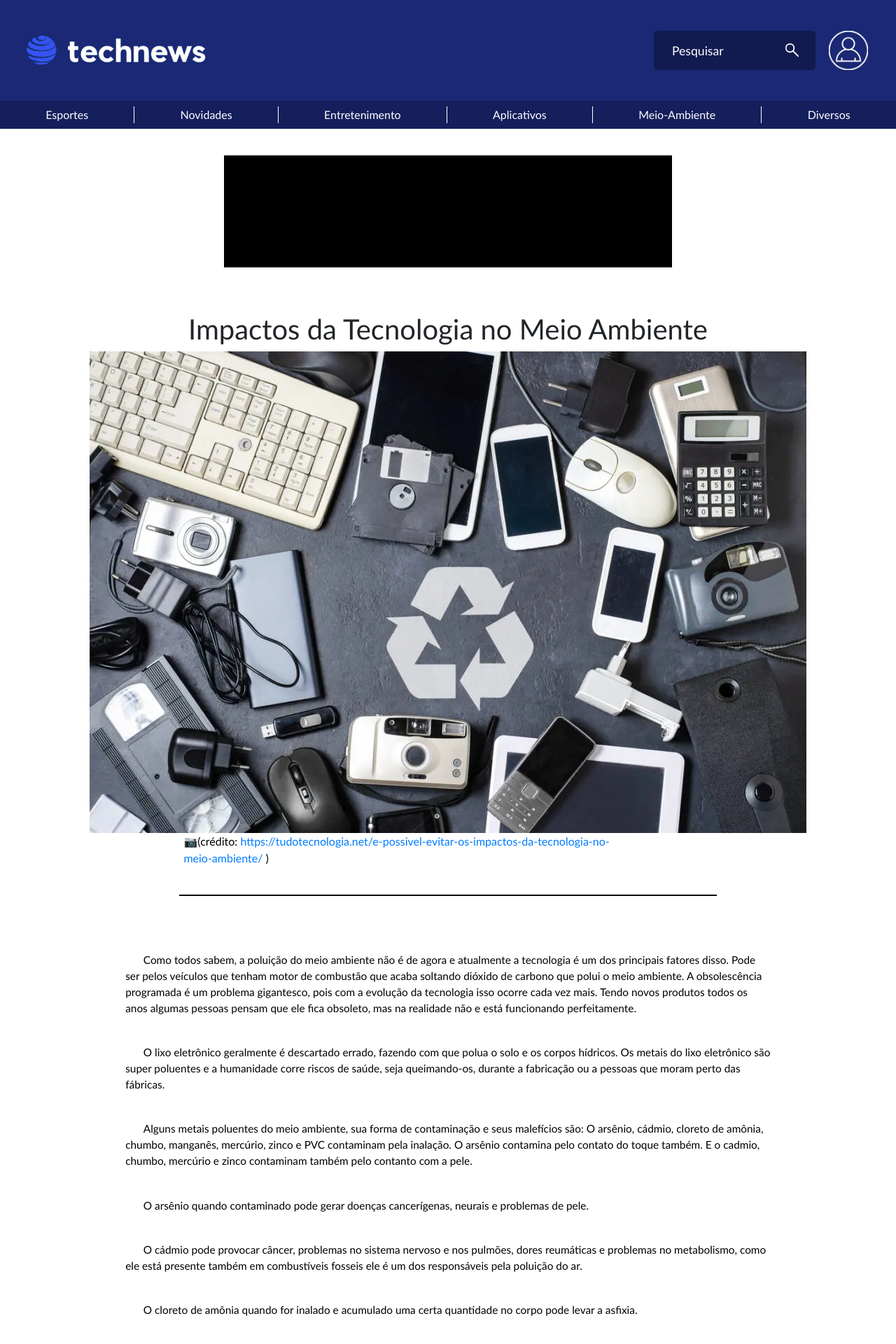
After one commit to senacrs-emti/2022-1M-jornal-G10, a PHP site: page /artigo-vini.php in a window 1280 px wide. The commit adds this page. Shown: the top 1920 px of the page at 70% size. Run offline with PHP 8.4, Linux system fonts and the light colour scheme.

Commit message:
noticia, artigo e crônica vini

```diff
--- /dev/null
+++ b/artigo-vini.php
@@ -0,0 +1,32 @@
+<?php
+        include_once './include/_header.php';
+    ?>
+    <main>
+        <div class="box1noticia"></div>
+            <h1 class="titulonoticia">Impactos da Tecnologia no Meio Ambiente</h1>
+            <center><img src="./img/meioambiente.jpg" alt=""></center>
+            <figcaption>📷(crédito: <a href="https://tudotecnologia.net/e-possivel-evitar-os-impactos-da-tecnologia-no-meio-ambiente/"> https://tudotecnologia.net/e-possivel-evitar-os-impactos-da-tecnologia-no-meio-ambiente/</a> )</figcaption>
+            <hr class="divbarnotice"></hr>
+            <div class="box2noticia"></div>
+        <div class="texto_not">
+            <p class="pnoticia1">Como todos sabem, a poluição do meio ambiente não é de agora e atualmente a tecnologia é um dos principais fatores disso. Pode ser pelos veículos que tenham motor de combustão que acaba soltando dióxido de carbono que polui o meio ambiente. A obsolescência programada é um problema gigantesco, pois com a evolução da tecnologia isso ocorre cada vez mais. Tendo novos produtos todos os anos algumas pessoas pensam que ele fica obsoleto, mas na realidade não e está funcionando perfeitamente.</p>
+            <p class="pnoticia2">O lixo eletrônico geralmente é descartado errado, fazendo com que polua o solo e os corpos hídricos. Os metais do lixo eletrônico são super poluentes e a humanidade corre riscos de saúde, seja queimando-os, durante a fabricação ou a pessoas que moram perto das fábricas. </p>
+            <p class="pnoticia2">Alguns metais poluentes do meio ambiente, sua forma de contaminação e seus malefícios são: O arsênio, cádmio, cloreto de amônia, chumbo, manganês, mercúrio, zinco e PVC contaminam pela inalação. O arsênio contamina pelo contato do toque também. E o cadmio, chumbo, mercúrio e zinco contaminam também pelo contanto com a pele.</p>
+            <p class="pnoticia2">O arsênio quando contaminado pode gerar doenças cancerígenas, neurais e problemas de pele.</p>
+            <p class="pnoticia2">O cádmio pode provocar câncer, problemas no sistema nervoso e nos pulmões, dores reumáticas e problemas no metabolismo, como ele está presente também em combustíveis fosseis ele é um dos responsáveis pela poluição do ar. </p>
+            <p class="pnoticia2">O cloreto de amônia quando for inalado e acumulado uma certa quantidade no corpo pode levar a asfixia. </p>
+            <p class="pnoticia2">A exposição ao chumbo pode ocorrer tremores musculares, insônia, hiperatividade, alucinações, irritabilidade e lentidão de raciocínio, ele também pode contaminar o sangue fazendo com que tenha problemas nas hemácias. </p>
+            <p class="pnoticia2">O manganês pode provocar anemia, seborreia, impotência, dor abdominal, vômito, tremor nas mãos e problemas emocionais. Alguns estudos indicam que o manganês pode estar associado com algumas doenças como o Alzheimer. </p>
+            <p class="pnoticia2">O mercúrio pode provocar alterações genéticas, mudanças no metabolismo, problemas de estômagos, renais e neurais. E ele ainda contamina mais ainda nós humanos, pois acontece isso com espécies de peixes e algas. </p>
+            <p class="pnoticia2">A contaminação do zinco pode gerar vômito, diarreia e problemas nos pulmões. </p>
+            <p class="pnoticia2">O PVC provoca problema respiratórios.</p>
+            <p class="pnoticia2">As pilhas e as baterias promovem a poluição ambiental, pois elas são compostas por materiais tóxicos. Se eles forem descartados no meio ambiente o seu material líquido contamina o solo e o lençol freático, pois tem o dióxido de manganês, chumbo e cádmio. </p>
+            <p class="pnoticia2">As pessoas devem se conter com a tecnologia que elas têm para cada vez mais nós diminuirmos a obsolescência programada, fazendo assim que tenha cada vez menos lixo. Nós precisamos procurar os postos de coleta para descartar as pilhas, baterias e aparelhos eletrônicos corretamente. As empresas precisam a praticar a logística reversa onde elas recebem o produto que não tem mais uso e reutilizam os materiais deles ou levam para o lugar correto de descarte.</p>
+            <p class="pnoticia2"></p>
+        </div>
+    </main>
+<div class="IndexFooter">
+    <?php
+        include_once './include/_footer.php';
+    ?>
+<div>
```
Also changed, not shown: abasAmbientes.php (+4 -4 lines), abasDiversos.php (+5 -5 lines), abasEsportes.php (+6 -4 lines), cronica-vini.php (added, +22 -0 lines), include/_aside.php (+4 -4 lines), index.php (+4 -4 lines), img/meioambiente.jpg (added), img/sinaleira.jpeg (added).
